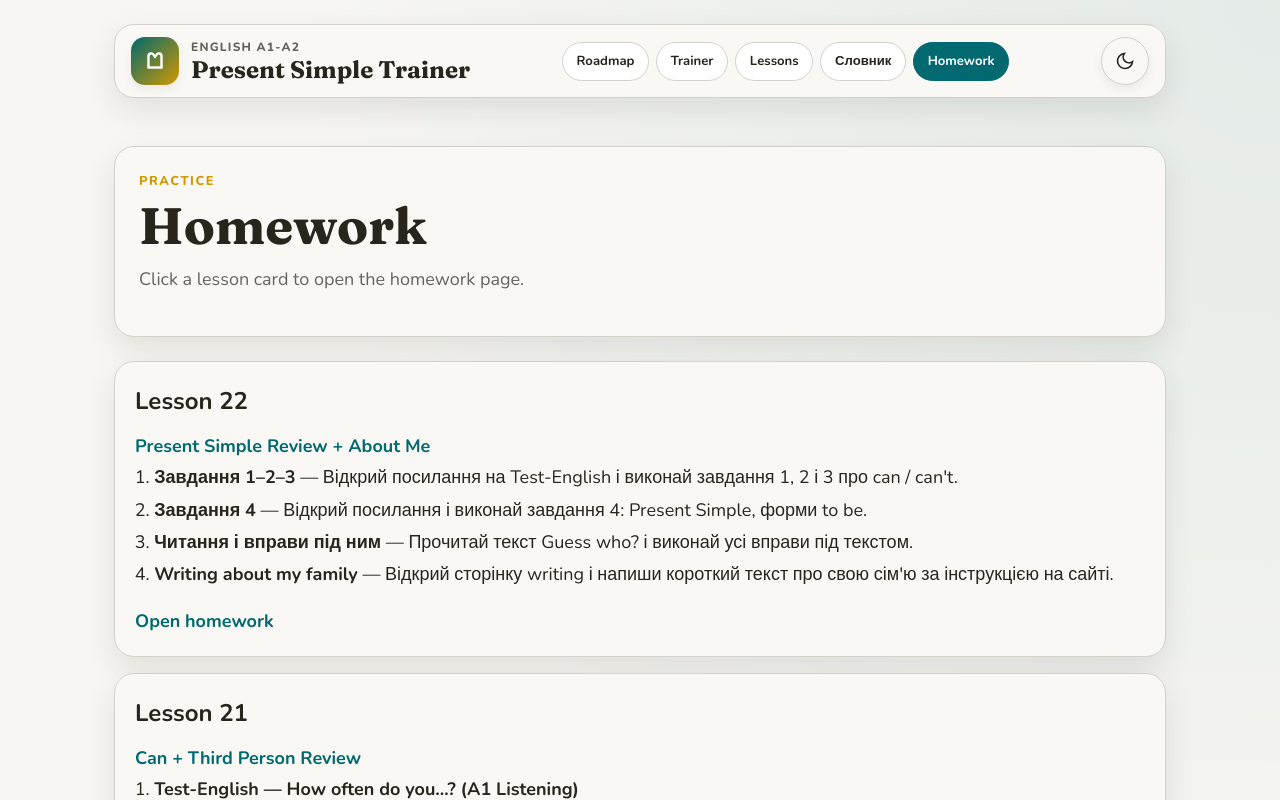
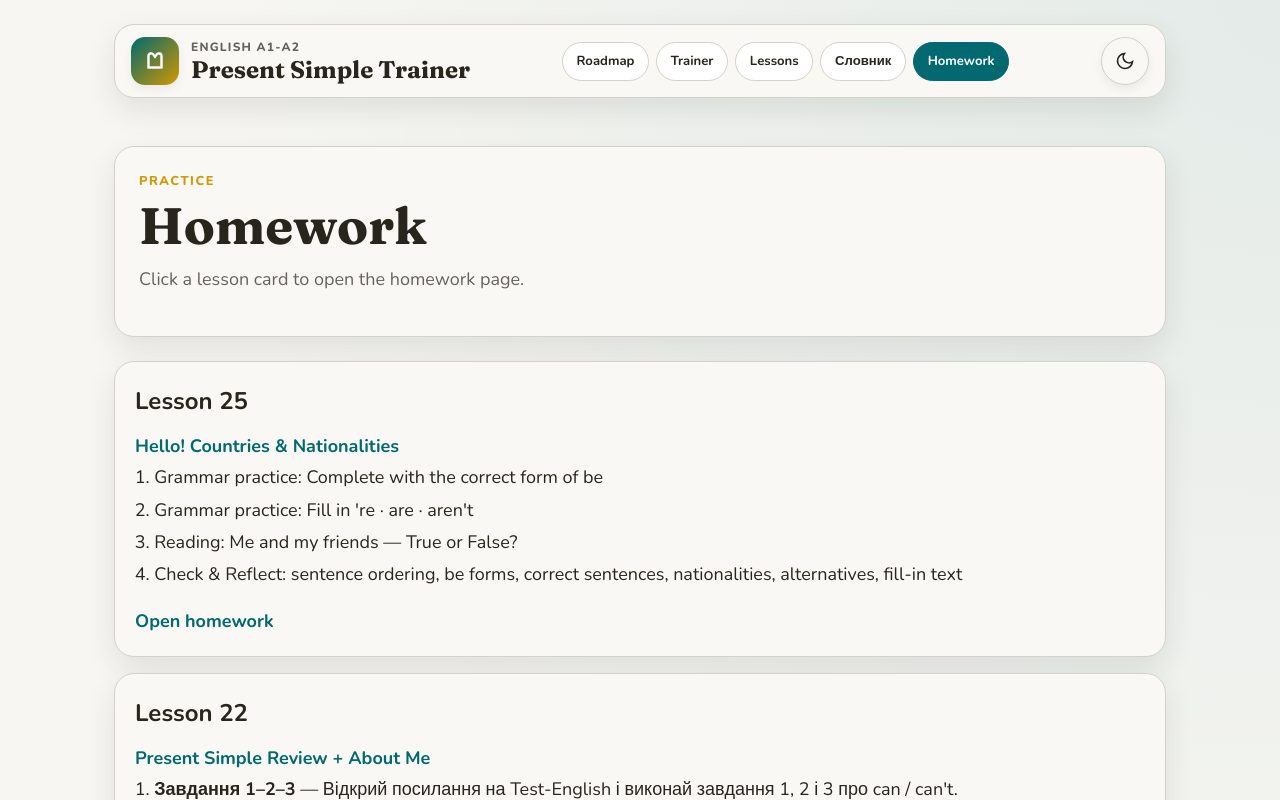
Before and after one commit to NatalinaMatioshko/english-simple-trainer, a React (Vite) app: page /homework in a window 1280 px wide. Shown: the top 800 px of the page. Built offline with nearby package versions, Linux system fonts and the light colour scheme.

Commit message:
feat: update roadmap

```diff
--- a/src/components/RoadmapSection.tsx
+++ b/src/components/RoadmapSection.tsx
@@ -52,20 +52,20 @@ const completedPath: StageSummary[] = [
     summary:
       "The learner worked on in / on / at / to, do / make collocations, and he / she / it verb forms with flashcards, spelling rules, and speaking about another person.",
   },
+  {
+    range: "Lessons 21–24",
+    title: "Can, review, and connected speaking",
+    summary:
+      "Combined can / can't, Present Simple review, third person forms, articles a / an, and describing people — covering Roadmap A1 Unit 0 and the foundations of Unit 1.",
+  },
 ];
 
 const nextLessonsSummary: StageSummary[] = [
   {
-    range: "Lessons 21–24",
-    title: "Can, review, and connected speaking",
-    summary:
-      "The current step combines can / can't with third person review, vocabulary cards, Test-English listening, and task-based speaking about family and routines.",
-  },
-  {
-    range: "Lessons 25–30",
+    range: "Lessons 26–31",
     title: "Real-life situations",
     summary:
-      "The final stage expands into shopping, food, transport, directions, health, and a practical speaking push toward A2 readiness.",
+      "The next stage expands into shopping, food, transport, directions, health, and a practical speaking push toward A2 readiness.",
   },
 ];
 
@@ -358,19 +358,24 @@ const roadmapLessons: Lesson[] = [
     listening: "YouTube video — watch and describe the people you see.",
     review: "Family, third person, appearance words, to be, articles.",
     category: "people",
-    status: "current",
+    status: "completed",
     route: "/lesson-24",
   },
   {
     id: 25,
-    title: "Talking about someone you know",
-    grammar: "Present Simple + simple descriptors in connected speech",
-    vocabulary: "works, lives, likes, plays, studies, visits",
-    speaking: "Give a short mini-presentation about a person you know.",
-    listening: "Dialogue about a person’s routine and personality.",
-    review: "he / she / it, routines, people language.",
-    category: "people",
-    status: "next",
+    title: "Hello! Countries & Nationalities",
+    grammar:
+      "am / is / are — I / you / we / they; positive, negative, question forms; short answers with be",
+    vocabulary:
+      "12 countries and nationalities: Spain, Canada, Japan, the US, Poland, Argentina, Thailand, the UK, Turkey, Mexico, Brazil, Italy",
+    speaking:
+      "Introduce yourself and others; roleplay conference conversations; describe where people are from.",
+    listening:
+      "Roadmap A1 R1–R15: country names, stress patterns, introductions, nationalities",
+    review: "to be basics, lesson 24 descriptions, articles, simple questions.",
+    category: "general",
+    status: "current",
+    route: "/lesson-25",
   },
   {
     id: 26,
--- a/src/pages/Homework.tsx
+++ b/src/pages/Homework.tsx
@@ -2,6 +2,17 @@ import { Link } from "react-router-dom";
 import "../styles/pages.css";
 
 const homeworkByLesson = [
+  {
+    id: "25",
+    title: "Hello! Countries & Nationalities",
+    href: "/hw-25",
+    tasks: [
+      { type: "text", text: "Grammar practice: Complete with the correct form of be" },
+      { type: "text", text: "Grammar practice: Fill in 're · are · aren't" },
+      { type: "text", text: "Reading: Me and my friends — True or False?" },
+      { type: "text", text: "Check & Reflect: sentence ordering, be forms, correct sentences, nationalities, alternatives, fill-in text" },
+    ],
+  },
   {
     id: "22",
     title: "Present Simple Review + About Me",
@@ -209,7 +220,7 @@ export default function Homework() {
         {homeworkByLesson.map((lesson) => (
           <Link
             key={lesson.id}
-            to={`/homework/${lesson.id}`}
+            to={"href" in lesson && lesson.href ? lesson.href : `/homework/${lesson.id}`}
             className="panel homework-card homework-card-link"
           >
             <h2>Lesson {lesson.id}</h2>
@@ -220,7 +231,7 @@ export default function Homework() {
                 <li key={`${lesson.id}-${index}`}>
                   {task.type === "link" ? (
                     <>
-                      <strong>{task.label}</strong>
+                      <strong>{"label" in task ? task.label : ""}</strong>
                       {"description" in task && task.description
                         ? ` — ${task.description}`
                         : null}
--- a/src/pages/Lesson25.tsx
+++ b/src/pages/Lesson25.tsx
@@ -61,51 +61,6 @@ const roleplayCards = [
   { name: "Sofia Romano", city: "Milan", country: "Italy" },
   { name: "Aleksander Nowicki", city: "Warsaw", country: "Poland" },
 ];
-
-/* ─── Reusable choose exercise ──────────────────────────────── */
-
-function ChooseExercise({
-  items,
-  answers,
-  onSelect,
-  showAnswers,
-}: {
-  items: FillItem[];
-  answers: Record<number, string>;
-  onSelect: (id: number, val: string) => void;
-  showAnswers: boolean;
-}) {
-  return (
-    <div className="lesson19-choose-list">
-      {items.map((item) => {
-        const selected = answers[item.id];
-        const isCorrect = selected === item.answer;
-        return (
-          <article className="lesson19-choose-card" key={item.id}>
-            <p className="lesson19-choose-sentence">{item.prompt}</p>
-            <div className="lesson19-choice-row">
-              {item.options.map((opt) => (
-                <button
-                  key={opt}
-                  type="button"
-                  className={`choice-btn ${selected === opt ? "selected" : ""}`}
-                  onClick={() => onSelect(item.id, opt)}
-                >
-                  {opt}
-                </button>
-              ))}
-            </div>
-            {showAnswers && (
-              <div className={`lesson19-answer ${isCorrect ? "ok" : "bad"}`}>
-                Correct: <strong>{item.answer}</strong>
-              </div>
-            )}
-          </article>
-        );
-      })}
-    </div>
-  );
-}
 
 /* ─── Audio tracks ──────────────────────────────────────────── */
 
@@ -558,7 +513,6 @@ const flagSelectOpts = [
 ];
 
 type StressColId = "o" | "Oo" | "oO" | "Ooo" | "ooOo";
-const stressCols: StressColId[] = ["o", "Oo", "oO", "Ooo", "ooOo"];
 
 const stressAnswerMap: Record<string, StressColId> = {
   Spain:     "o",
@@ -572,12 +526,6 @@ const stressAnswerMap: Record<string, StressColId> = {
   Italy:     "Ooo",
   Argentina: "ooOo",
 };
-
-const stressGiven: Record<string, StressColId> = { Poland: "Oo", Japan: "oO" };
-const stressFreeBank = Object.keys(stressAnswerMap).filter(
-  c => !(c in stressGiven)
-);
-// ["Spain","Turkey","Thailand","Brazil","Mexico","Canada","Italy","Argentina"]
 
 type StressTblCol = {
   id: StressColId;
```
